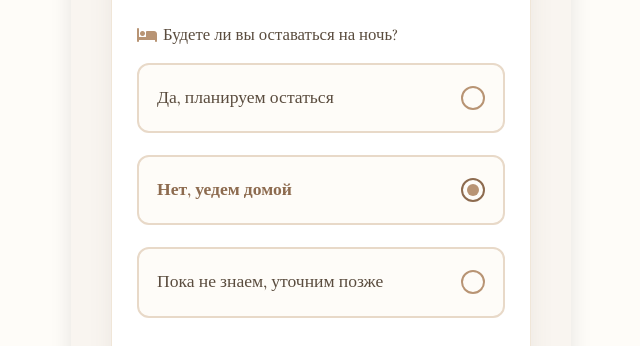
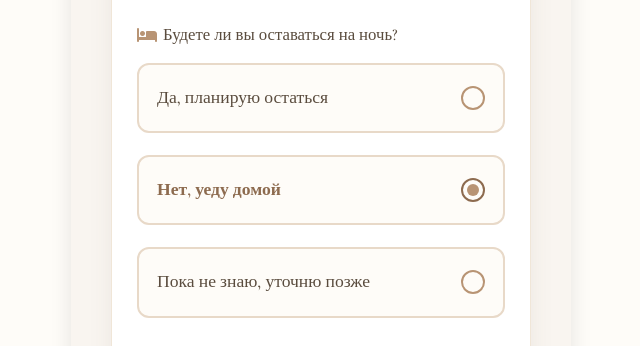
Before and after one commit to hubbleofficial1163-design/Alexander_Arina, a plain HTML site: page index.html in a window 1280 px wide. Shown: the part 5554-5900 px from the top of the page, 319-959 px from the left. Drawn offline with nearby package versions, Linux system fonts and the light colour scheme; a web font is replaced by a local one.

Commit message:
index.html

```diff
--- a/index.html
+++ b/index.html
@@ -378,17 +378,17 @@
                     <div class="simple-attendance-options">
                         <label class="simple-option">
                             <input type="radio" name="overnight" value="yes">
-                            <span class="option-text">Да, планируем остаться</span>
+                            <span class="option-text">Да, планирую остаться</span>
                             <span class="radio-circle"></span>
                         </label>
                         <label class="simple-option">
                             <input type="radio" name="overnight" value="no" checked>
-                            <span class="option-text">Нет, уедем домой</span>
+                            <span class="option-text">Нет, уеду домой</span>
                             <span class="radio-circle"></span>
                         </label>
                         <label class="simple-option">
                             <input type="radio" name="overnight" value="maybe">
-                            <span class="option-text">Пока не знаем, уточним позже</span>
+                            <span class="option-text">Пока не знаю, уточню позже</span>
                             <span class="radio-circle"></span>
                         </label>
                     </div>
```
